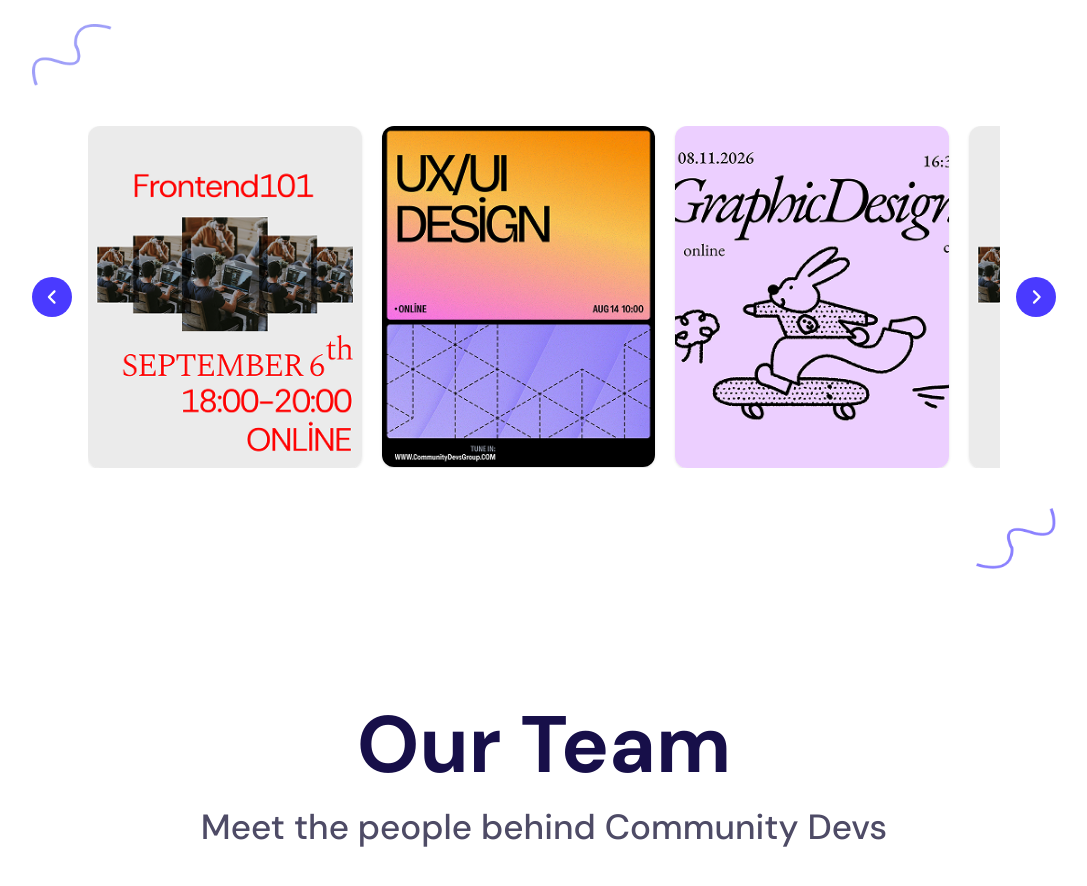
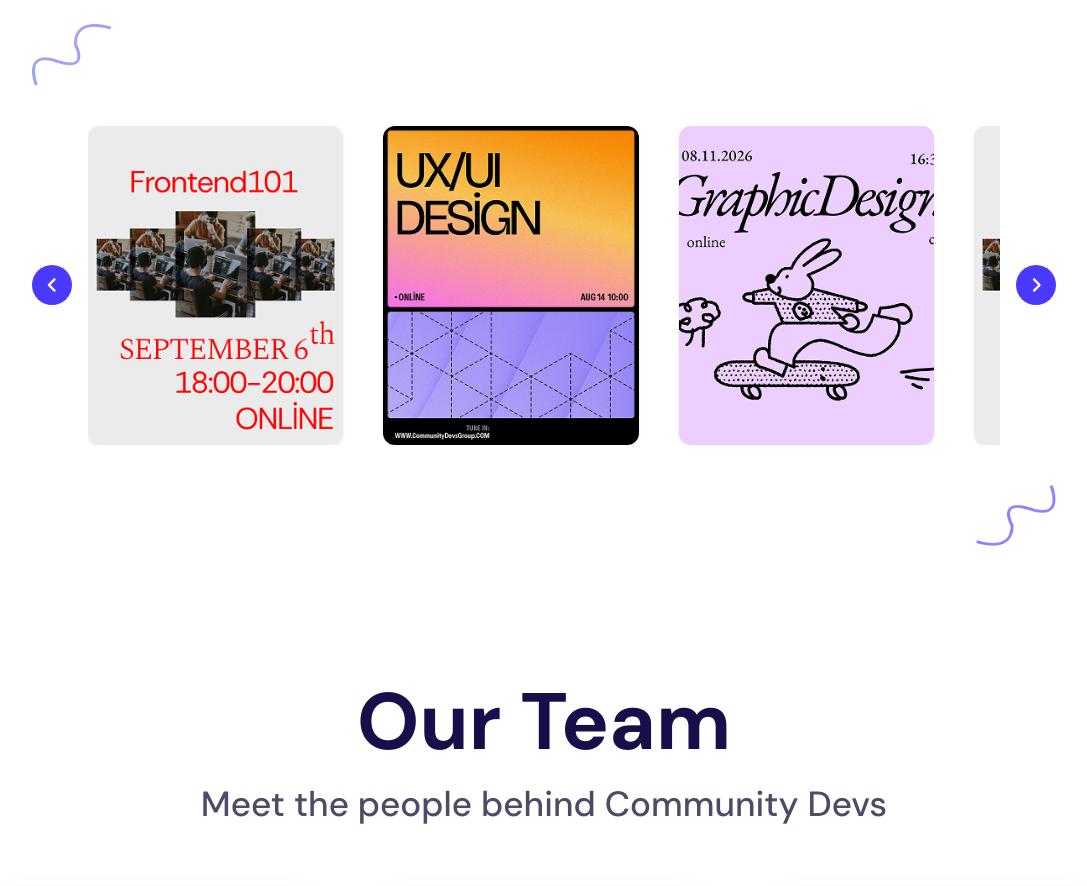
Before and after one commit to CommunityDevs-Group/communitydevs-website, a React (Vite) app: page / in a window 1280 px wide. Shown: the part 920-1806 px from the top of the page, without its empty margins (96-1183 px from the left). Built offline with nearby package versions, Linux system fonts and the light colour scheme.

Commit message:
The size of carousel items modified and gap size increased

```diff
--- a/src/components/Events/Carousel.tsx
+++ b/src/components/Events/Carousel.tsx
@@ -44,14 +44,14 @@
       </button>
 
       <div className="w-full overflow-x-auto scroll-smooth no-scrollbar">
-        <div className="flex gap-5">
+        <div className="flex gap-10">
           {slides.map((slide, i) => (
             <div
               key={slide.id}
               ref={(el) => {
                 itemRefs.current[i] = el;
               }}
-              className="shrink-0 w-[70%] sm:w-[40%] lg:w-[30%] hover:shadow-2xl duration-300"
+              className="shrink-0 w-[68%] sm:w-[38%] lg:w-[28%] hover:shadow-2xl duration-300"
             >
               <div className="rounded-xl bg-white shadow overflow-hidden">
                 <img
```
